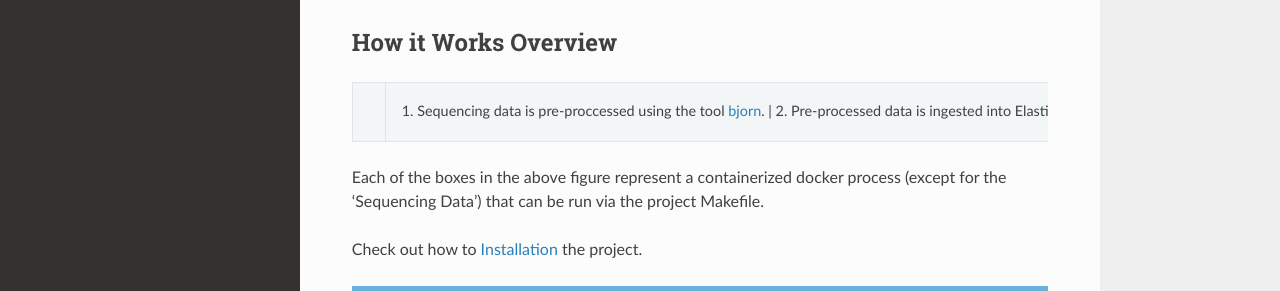
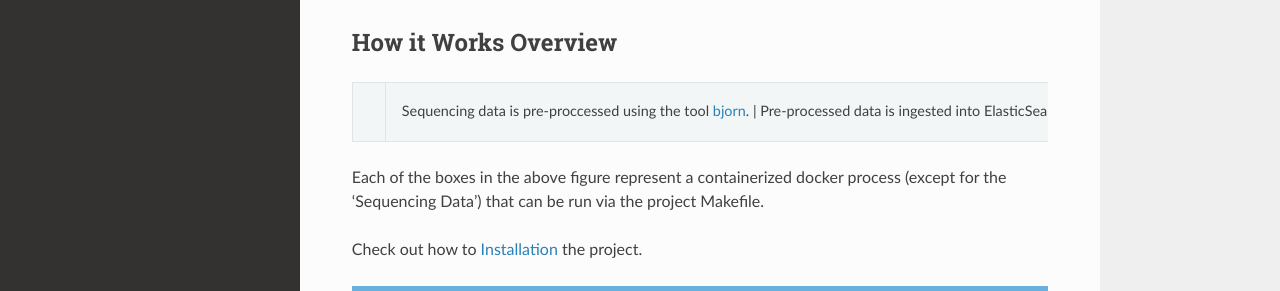
Before and after one commit to andersen-lab/outbreak-local-documentation, a Sphinx documentation site: the page built from docs/source/index.rst, in a window 1280 px wide and 900 px high. Shown: the part 326-617 px from the top of the window. Built offline with Sphinx 7.4.7 and the Read the Docs theme 2.0.0, drawn with Linux system fonts in a browser that asks for light colours.

Commit message:
remove list formatting

```diff
--- a/docs/source/index.rst
+++ b/docs/source/index.rst
@@ -14,13 +14,13 @@ How it Works Overview
 .. list-table::
 
     * - .. figure:: ../static/flowchart.jpg
-      - 1. Sequencing data is pre-proccessed using the tool `bjorn <https://github.com/andersen-lab/bjorn>`_.
+      - Sequencing data is pre-proccessed using the tool `bjorn <https://github.com/andersen-lab/bjorn>`_.
         |
-        2. Pre-processed data is ingested into ElasticSearch.
+        Pre-processed data is ingested into ElasticSearch.
         |
-        3. Tornado server goes up, allowing API access to data.
+        Tornado server goes up, allowing API access to data.
         |
-        4. Outbreak.info local web application builds and the client side goes up.
+        Outbreak.info local web application builds and the client side goes up.
 
 Each of the boxes in the above figure represent a containerized docker process (except for the 'Sequencing Data') that can be run via the project Makefile.
 
```
